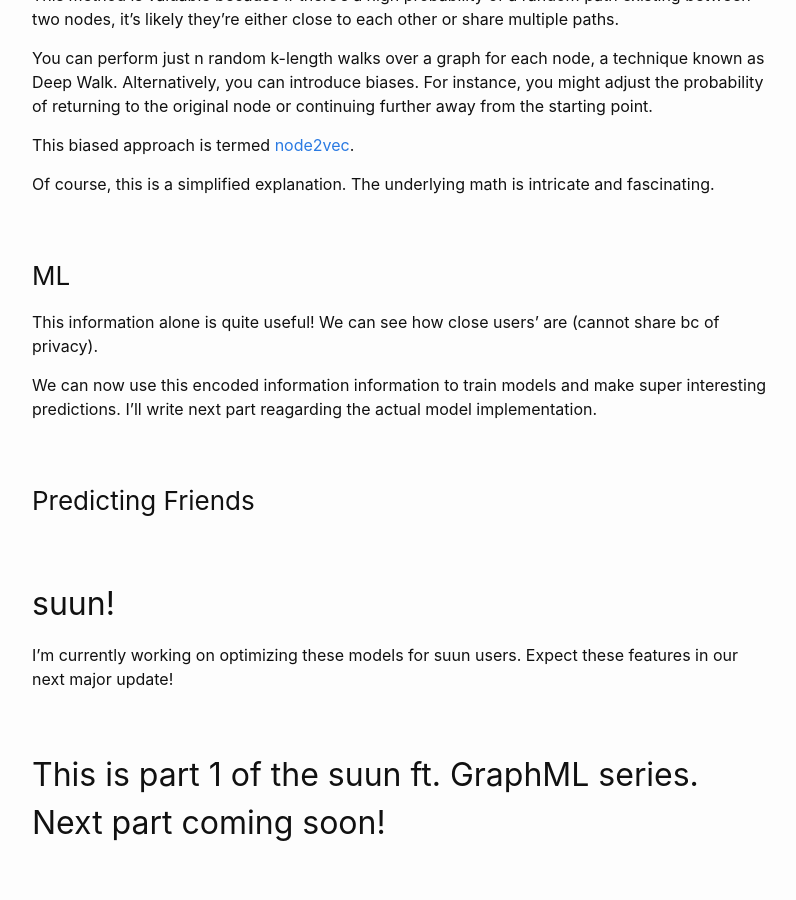
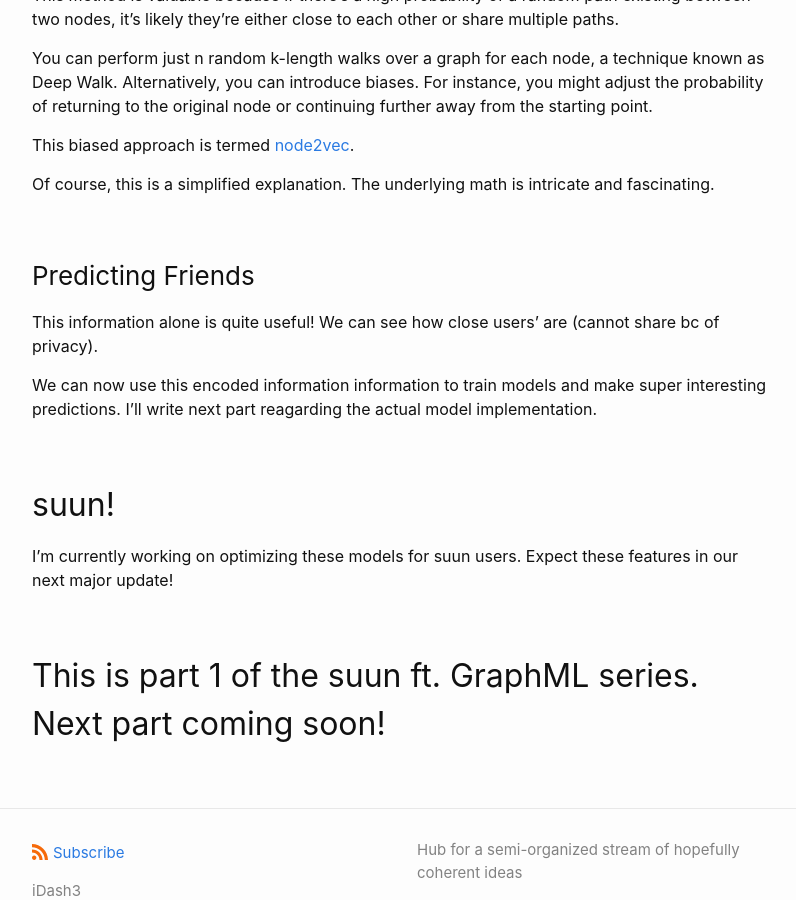
Before and after one commit to iDash3/idash3.github.io, a Jekyll site: the page built from _posts/2023-08-10-predicting-friends.md, in a window 1280 px wide and 900 px high, scrolled down 3995 px. Shown: the whole window, without its empty margins (238-1034 px from the left). Built offline with Jekyll 4.4.1, drawn with Linux system fonts in a browser that asks for light colours; our own code applies the rules of GitHub Pages for plain Markdown files.

```diff
--- a/_posts/2023-08-10-predicting-friends.md
+++ b/_posts/2023-08-10-predicting-friends.md
@@ -75,13 +75,11 @@ This biased approach is termed [node2vec](https://arxiv.org/abs/1607.00653).
 
 Of course, this is a simplified explanation. The underlying math is intricate and fascinating.
 
-### ML
+### Predicting Friends
 
 This information alone is quite useful! We can see how close users' are (cannot share bc of privacy).
 
 We can now use this encoded information information to train models and make super interesting predictions. I'll write next part reagarding the actual model implementation.
-
-### Predicting Friends
 
 ## suun!
 
```
